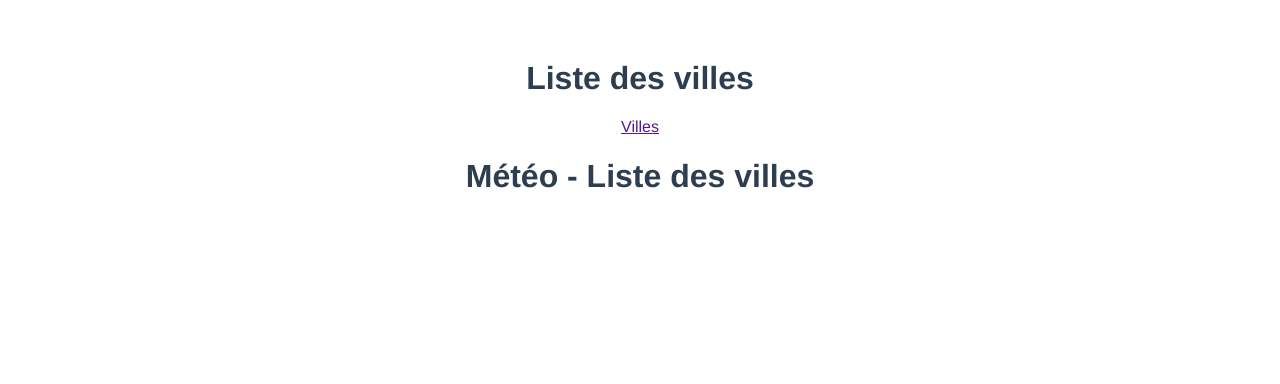
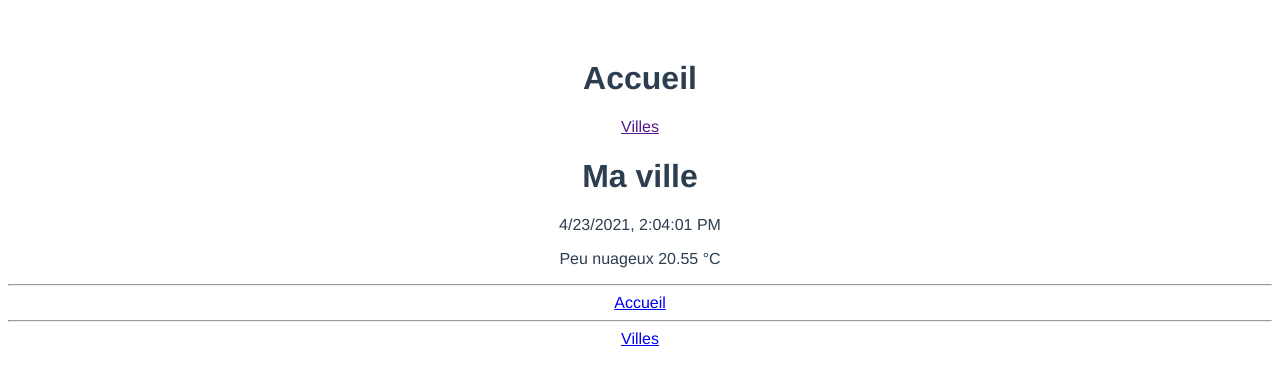
Before and after one commit to Antoine-Rzepa/App_Meteo, a Vue app: page /ville in a window 1280 px wide. Shown: the top 384 px of the page. Built offline with nearby package versions, Linux system fonts and the light colour scheme.

Commit message:
Etape 5.1 Finie

```diff
--- a/package.json
+++ b/package.json
@@ -9,7 +9,8 @@
   },
   "dependencies": {
     "core-js": "^3.6.5",
-    "vue": "^2.6.11"
+    "vue": "^2.6.11",
+    "vue-router": "^3.5.1"
   },
   "devDependencies": {
     "@vue/cli-plugin-babel": "~4.5.0",
--- a/src/App.vue
+++ b/src/App.vue
@@ -1,20 +1,23 @@
 <template>
   <div id="app">
-    <Accueil msg="Liste des villes"/>
-    <a v-on:click="onListClick" href="" target="_blank" rel="noopener">Villes</a>
-    <CitiesList msg="Météo - Liste des villes"/>
+    <Accueil msg="Accueil"/>
+    <a v-on:click="onListClick" href="">Villes</a>
+
+    <router-view></router-view>
+    <hr>
+    <router-link to="/">Accueil</router-link>
+    <hr>
+    <router-link to="/villes">Villes</router-link>
   </div>
 </template>
 
 <script>
 import Accueil from './components/Accueil.vue'
-import CitiesList from "./components/CitiesList.vue";
 
 export default {
   name: 'App',
   components: {
     Accueil,
-    CitiesList,
   },
   data(){
     return {
@@ -26,6 +29,7 @@ export default {
     }
   }
 }
+
 </script>
 
 <style>
--- a/src/components/Accueil.vue
+++ b/src/components/Accueil.vue
@@ -14,5 +14,5 @@ export default {
 </script>
 
 <!-- Add "scoped" attribute to limit CSS to this component only -->
-<style>
+<style scoped>
 </style>
--- /dev/null
+++ b/src/components/City.vue
@@ -0,0 +1,23 @@
+<template>
+<div>
+  <h1>{{name}}</h1>
+  <p>{{updatedAt.toLocaleString()}}</p>
+  <p>{{weather}} {{temperature}} °C</p>
+</div>
+</template>
+
+<script>
+export default {
+  data(){
+    return {
+      name: 'Ma ville', // nom de la ville
+      weather: 'Peu nuageux', // descriptif météo
+      temperature: 20.55, // température en °C
+      updatedAt: new Date() // date de dernière mise à jour
+    }},
+}
+</script>
+
+<style scoped>
+
+</style>
```
Also changed, not shown: src/main.js (+17 -0 lines), 1 other file (tests, documents, lock files or other folders).
